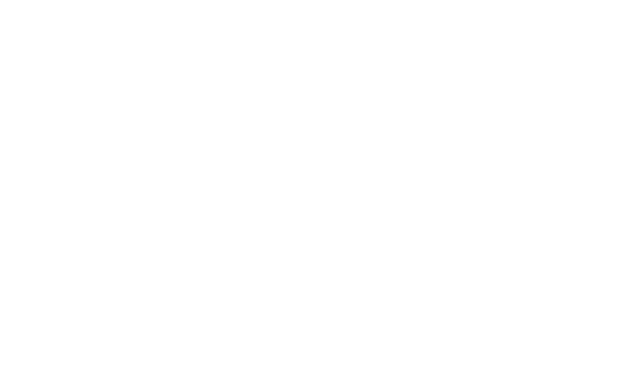
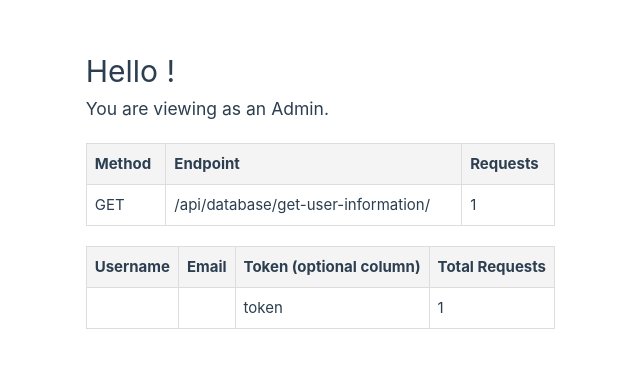
Before and after one commit to ChinaiArman/DynamicWebscraper, a Vue app in the folder client/: page /admin in a window 1280 px wide. Before the commit this address had no page. Shown: the part 212-580 px from the top of the page, without its empty margins (85-725 px from the left). Built offline with nearby package versions, Linux system fonts and the light colour scheme; no server answers.

Commit message:
Add admin and user landing pages

```diff
--- /dev/null
+++ b/client/src/components/Admin.vue
@@ -0,0 +1,89 @@
+<template>
+    <div>
+        <h1>Hello {{ userInfo?.name }}!</h1>
+        <h3>You are viewing as an Admin.</h3>
+
+        <table>
+            <thead>
+                <tr>
+                    <th>Method</th>
+                    <th>Endpoint</th>
+                    <th>Requests</th>
+                </tr>
+            </thead>
+            <tbody>
+                <!--TODO: add proper data rows-->
+                <tr>
+                    <td>GET</td>
+                    <td>/api/database/get-user-information/</td>
+                    <td>1</td>
+                </tr>
+            </tbody>
+        </table>
+
+        <table>
+            <thead>
+                <tr>
+                    <th>Username</th>
+                    <th>Email</th>
+                    <th>Token (optional column)</th>
+                    <th>Total Requests</th>
+                </tr>
+            </thead>
+            <tbody>
+                <!--TODO: add proper data rows-->
+                <tr>
+                    <td>{{ userInfo?.name }}</td>
+                    <td>{{ userInfo?.email }}</td>
+                    <td>token</td>
+                    <td>1</td>
+                </tr>
+            </tbody>
+        </table>
+    </div>
+</template>
+
+<script>
+import axios from 'axios';
+
+export default {
+    data() {
+        return {
+            userInfo: null,
+        };
+    },
+    mounted() {
+        this.getUserInfo();
+    },
+    methods: {
+        async getUserInfo() {
+            try {
+                const response = await axios.get('http://localhost:5000/api/database/get-user-information/', {withCredentials: true});
+                console.log(response.data)
+                this.userInfo = response.data.user;
+            } catch (error) {
+                console.error("Error fetching user informatio: ", error);
+            }
+        }
+    }
+}
+</script>
+
+<style scoped>
+table {
+    width: 100%;
+    margin-top: 20px;
+    border-collapse: collapse;
+}
+
+th, td {
+    padding: 8px;
+    border: 1px solid #ddd;
+    text-align: left;
+}
+
+th {
+    background-color: #f4f4f4;
+    font-weight: bold;
+}
+</style>
--- a/client/src/components/Login.vue
+++ b/client/src/components/Login.vue
@@ -63,6 +63,7 @@
 
 <script>
 import axios from 'axios';
+import { useRouter } from 'vue-router';
 
 export default {
   data() {
@@ -81,7 +82,9 @@
         });
         this.message = response.data.message;
         // Handle successful login, e.g., redirect or update user state
-        this.$router.push('/'); // Redirect to homepage or dashboard
+        if (response.status === 200) {
+          this.$router.push('/admin');
+        }
       } catch (error) {
         this.message = error.response.data.error || 'Login failed.';
       }
--- a/client/src/router/index.js
+++ b/client/src/router/index.js
@@ -2,6 +2,7 @@
 import LoginView from "../views/LoginView.vue";
 import RegisterView from "../views/RegisterView.vue";
 import ResetPasswordView from "../views/ResetPasswordView.vue"; // Assuming you have this view
+import Admin from "../components/Admin.vue";
 
 const router = createRouter({
   history: createWebHistory(import.meta.env.BASE_URL),
@@ -26,6 +27,11 @@
       name: "about",
       component: () => import("../views/AboutView.vue"),
     },
+    {
+      path: "/admin",
+      name: "admin",
+      component: Admin,
+    }
   ],
 });
 
```
Also changed, not shown: client/src/components/Landing.vue (added, +33 -0 lines).
